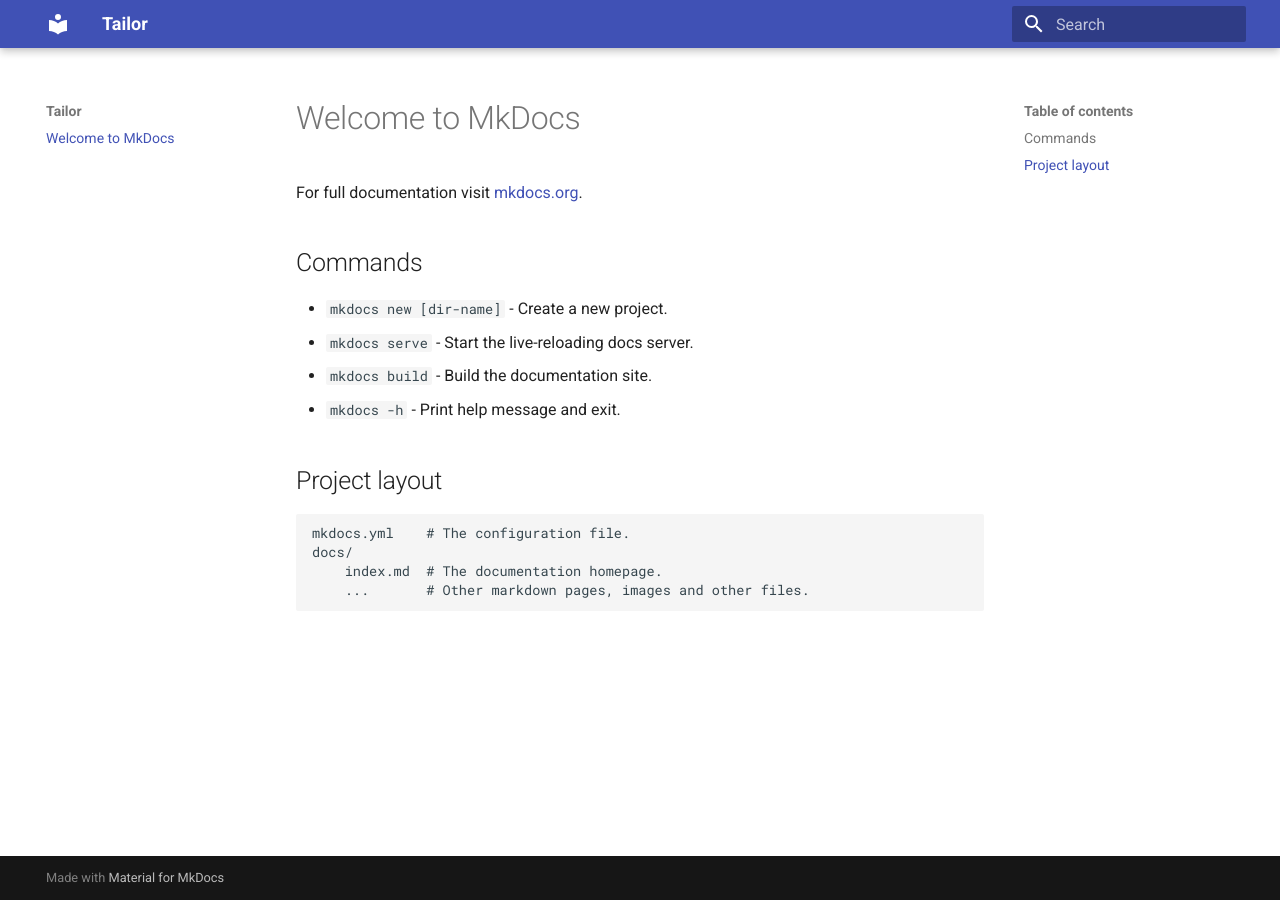
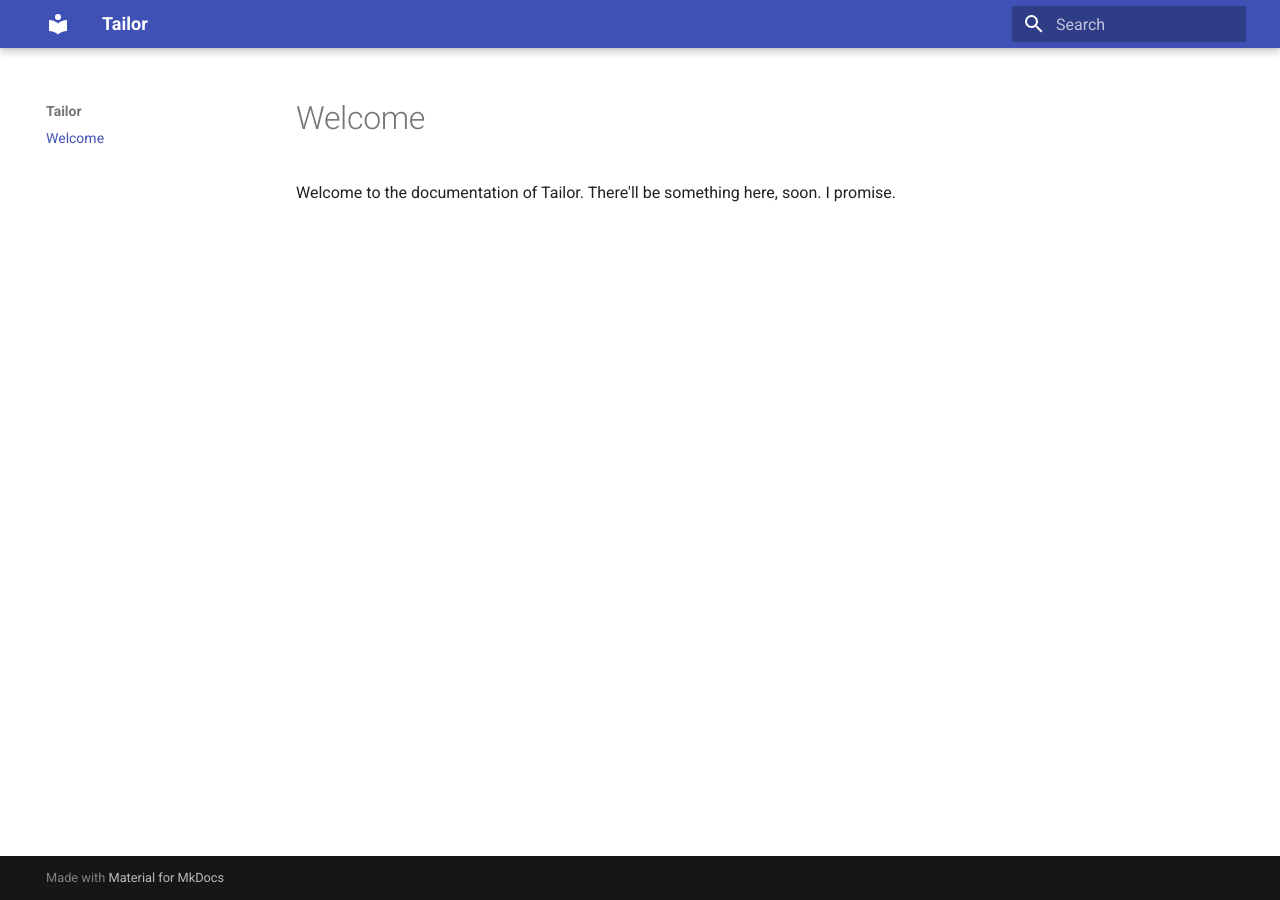
Before and after one commit to davidfokkema/tailor, an MkDocs documentation site: the page built from docs/index.md, in a window 1280 px wide. Built offline with MkDocs 1.6.1 and Material for MkDocs 9.7.7, drawn with Linux system fonts in a browser that asks for light colours.

Commit message:
Added placeholder text

```diff
--- a/docs/index.md
+++ b/docs/index.md
@@ -1,17 +1,3 @@
-# Welcome to MkDocs
+# Welcome
 
-For full documentation visit [mkdocs.org](https://www.mkdocs.org).
-
-## Commands
-
-* `mkdocs new [dir-name]` - Create a new project.
-* `mkdocs serve` - Start the live-reloading docs server.
-* `mkdocs build` - Build the documentation site.
-* `mkdocs -h` - Print help message and exit.
-
-## Project layout
-
-    mkdocs.yml    # The configuration file.
-    docs/
-        index.md  # The documentation homepage.
-        ...       # Other markdown pages, images and other files.
+Welcome to the documentation of Tailor. There'll be something here, soon. I promise.
```
